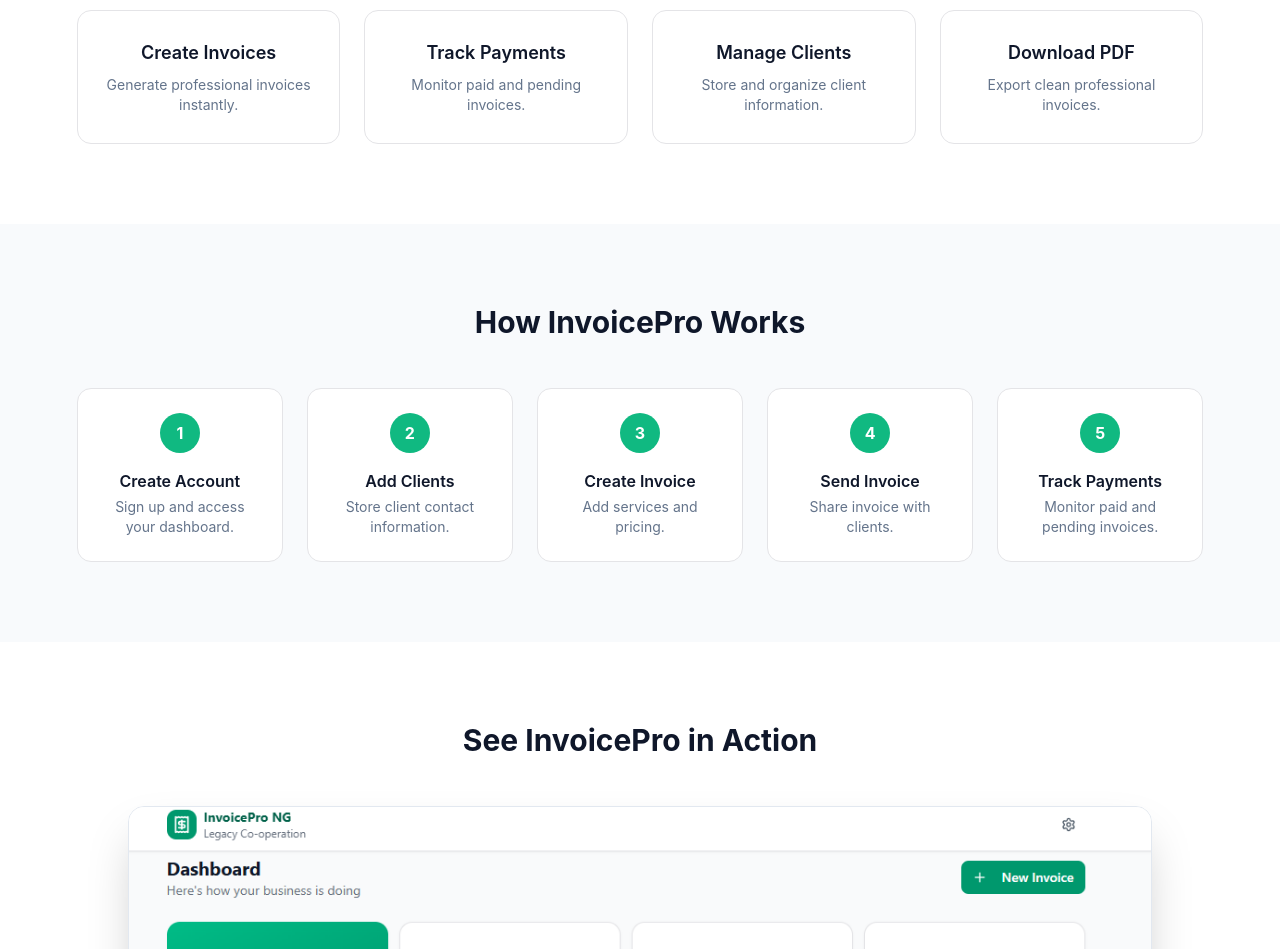
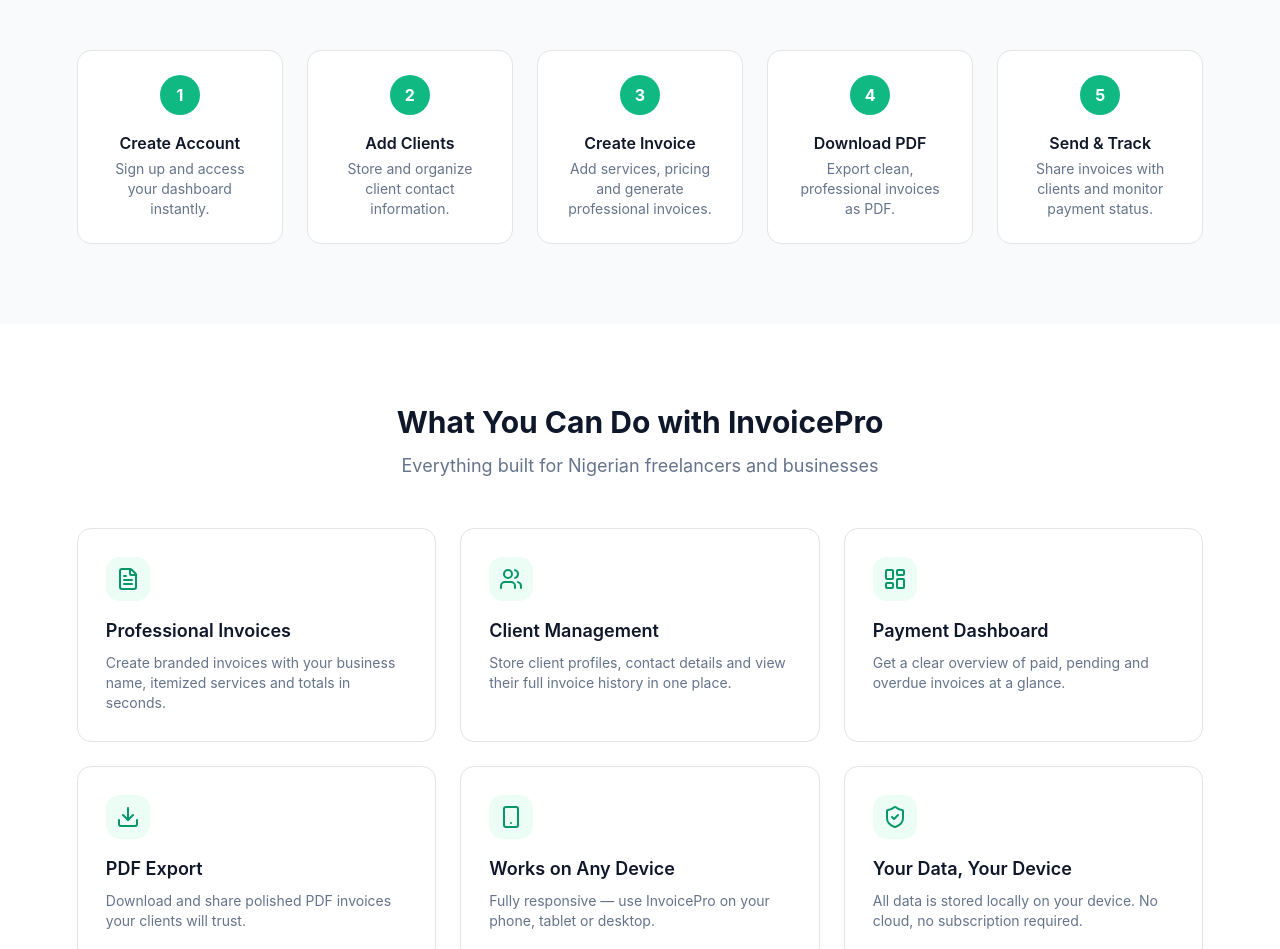
Before and after one commit to jeremiahbwala/invoicepro-ng, a React (Vite) app: page / in a window 1280 px wide. Shown: the part 643-1592 px from the top of the page. Built offline with nearby package versions, Linux system fonts and the light colour scheme.

Commit message:
Update home page

```diff
--- a/src/pages/Home.tsx
+++ b/src/pages/Home.tsx
@@ -1,6 +1,7 @@
 import heroImage from "../assets/hero-image.png";
 import invoiceAction from "../assets/invoice-action.png";
 import { Receipt } from 'lucide-react';
+import { FileText, Users, LayoutDashboard, Download, Smartphone, ShieldCheck } from 'lucide-react';
 
 
 interface HomeProps {
@@ -57,41 +58,75 @@
         </div>
       </section>
 
-      {/* FEATURES */}
-      <section id="features" className="px-6 md:px-[6%] py-20 text-center">
-        <h2 className="text-3xl font-bold mb-12">Everything You Need for Invoicing</h2>
-        <div className="grid grid-cols-1 sm:grid-cols-2 md:grid-cols-4 gap-6">
+      {/* HOW IT WORKS */}
+      <section className="px-6 md:px-[6%] py-20 bg-slate-50 text-center">
+        <h2 className="text-3xl font-bold">How InvoicePro Works</h2>
+        <p className="text-slate-500 mt-3 text-lg">Get up and running in minutes</p>
+        <div className="grid grid-cols-1 sm:grid-cols-2 md:grid-cols-5 gap-6 mt-12">
           {[
-            { title: "Create Invoices", desc: "Generate professional invoices instantly." },
-            { title: "Track Payments", desc: "Monitor paid and pending invoices." },
-            { title: "Manage Clients", desc: "Store and organize client information." },
-            { title: "Download PDF", desc: "Export clean professional invoices." },
-          ].map((f) => (
-            <div key={f.title} className="p-7 border rounded-xl bg-white hover:shadow-lg transition-shadow">
-              <h3 className="font-semibold text-lg mb-2">{f.title}</h3>
-              <p className="text-slate-500 text-sm">{f.desc}</p>
+            { n: 1, title: "Create Account", desc: "Sign up and access your dashboard instantly." },
+            { n: 2, title: "Add Clients", desc: "Store and organize client contact information." },
+            { n: 3, title: "Create Invoice", desc: "Add services, pricing and generate professional invoices." },
+            { n: 4, title: "Download PDF", desc: "Export clean, professional invoices as PDF." },
+            { n: 5, title: "Send & Track", desc: "Share invoices with clients and monitor payment status." },
+          ].map((s) => (
+          <div key={s.n} className="p-6 bg-white border rounded-xl hover:shadow-lg transition-shadow">
+            <div className="w-10 h-10 bg-emerald-500 text-white rounded-full flex items-center justify-center font-bold mx-auto mb-4">{s.n}</div>
+              <h4 className="font-semibold mb-1">{s.title}</h4>
+              <p className="text-slate-500 text-sm">{s.desc}</p>
             </div>
           ))}
         </div>
       </section>
 
-      {/* HOW IT WORKS */}
-      <section className="px-6 md:px-[6%] py-20 bg-slate-50 text-center">
-        <h2 className="text-3xl font-bold">How InvoicePro Works</h2>
-        <div className="grid grid-cols-1 sm:grid-cols-2 md:grid-cols-5 gap-6 mt-12">
+      {/* WHAT YOU CAN DO */}
+      <section id="features" className="px-6 md:px-[6%] py-20 text-center">
+        <h2 className="text-3xl font-bold">What You Can Do with InvoicePro</h2>
+        <p className="text-slate-500 mt-3 text-lg">Everything built for Nigerian freelancers and businesses</p>
+        <div className="grid grid-cols-1 sm:grid-cols-2 md:grid-cols-3 gap-6 mt-12">
           {[
-            { n: 1, title: "Create Account", desc: "Sign up and access your dashboard." },
-            { n: 2, title: "Add Clients", desc: "Store client contact information." },
-            { n: 3, title: "Create Invoice", desc: "Add services and pricing." },
-            { n: 4, title: "Send Invoice", desc: "Share invoice with clients." },
-            { n: 5, title: "Track Payments", desc: "Monitor paid and pending invoices." },
-          ].map((s) => (
-            <div key={s.n} className="p-6 bg-white border rounded-xl">
-              <div className="w-10 h-10 bg-emerald-500 text-white rounded-full flex items-center justify-center font-bold mx-auto mb-4">{s.n}</div>
-              <h4 className="font-semibold mb-1">{s.title}</h4>
-              <p className="text-slate-500 text-sm">{s.desc}</p>
+            {
+              icon: FileText,
+              title: "Professional Invoices",
+              desc: "Create branded invoices with your business name, itemized services and totals in seconds.",
+            },
+            {
+              icon: Users,
+              title: "Client Management",
+              desc: "Store client profiles, contact details and view their full invoice history in one place.",
+            },
+            {
+              icon: LayoutDashboard,
+              title: "Payment Dashboard",
+              desc: "Get a clear overview of paid, pending and overdue invoices at a glance.",
+            },
+            {
+              icon: Download,
+              title: "PDF Export",
+              desc: "Download and share polished PDF invoices your clients will trust.",
+            },
+            {
+              icon: Smartphone,
+              title: "Works on Any Device",
+              desc: "Fully responsive — use InvoicePro on your phone, tablet or desktop.",
+            },
+            {
+              icon: ShieldCheck,
+              title: "Your Data, Your Device",
+              desc: "All data is stored locally on your device. No cloud, no subscription required.",
+            },
+          ].map((f) => {
+            const Icon = f.icon;
+          return (
+            <div key={f.title} className="p-7 border rounded-xl bg-white hover:shadow-lg transition-shadow text-left">
+              <div className="w-11 h-11 bg-emerald-50 rounded-xl flex items-center justify-center mb-4">
+                <Icon className="w-6 h-6 text-emerald-600" />
+              </div>
+              <h3 className="font-semibold text-lg mb-2">{f.title}</h3>
+              <p className="text-slate-500 text-sm">{f.desc}</p>
             </div>
-          ))}
+          );
+        })}
         </div>
       </section>
 
```
